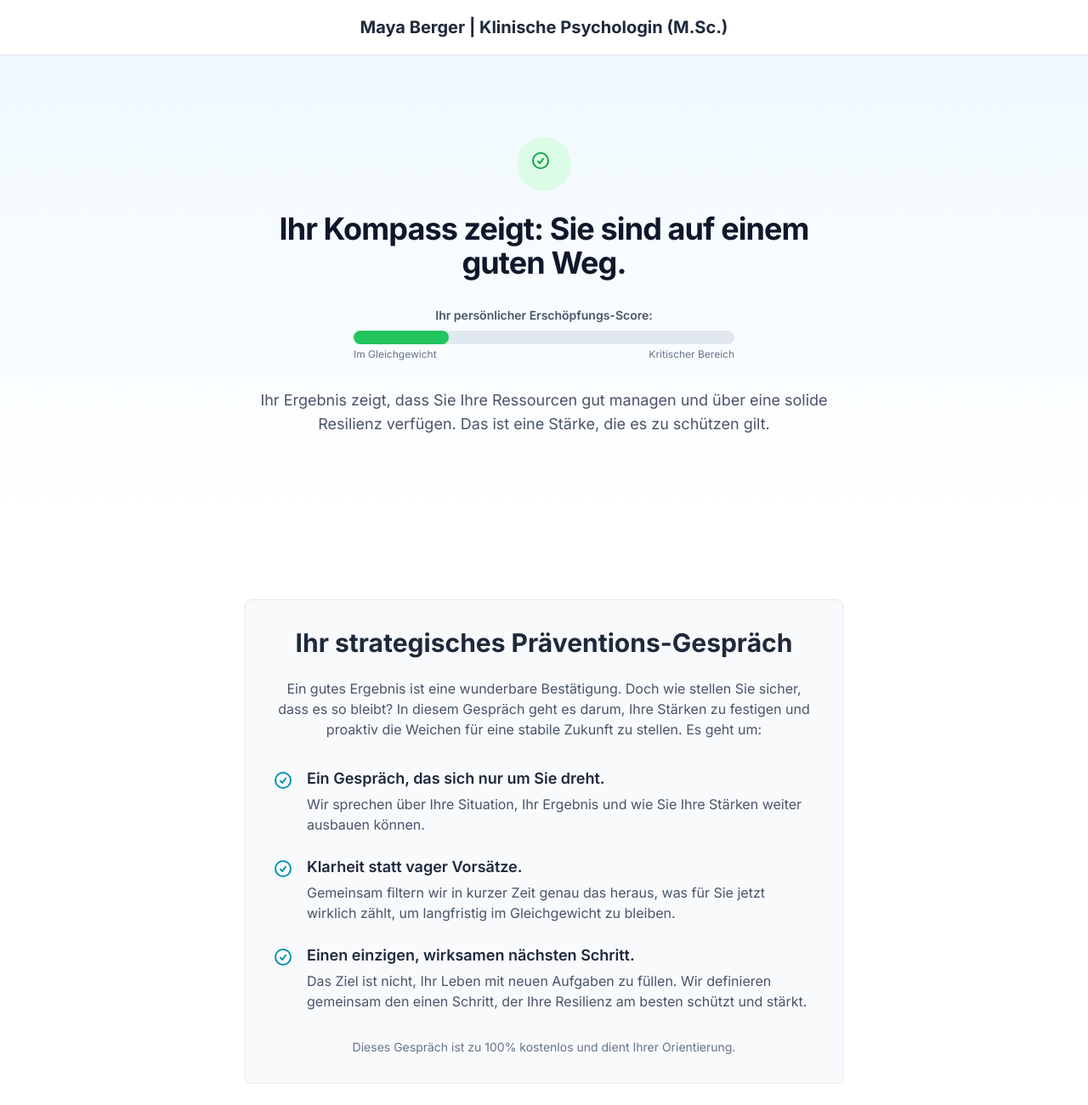
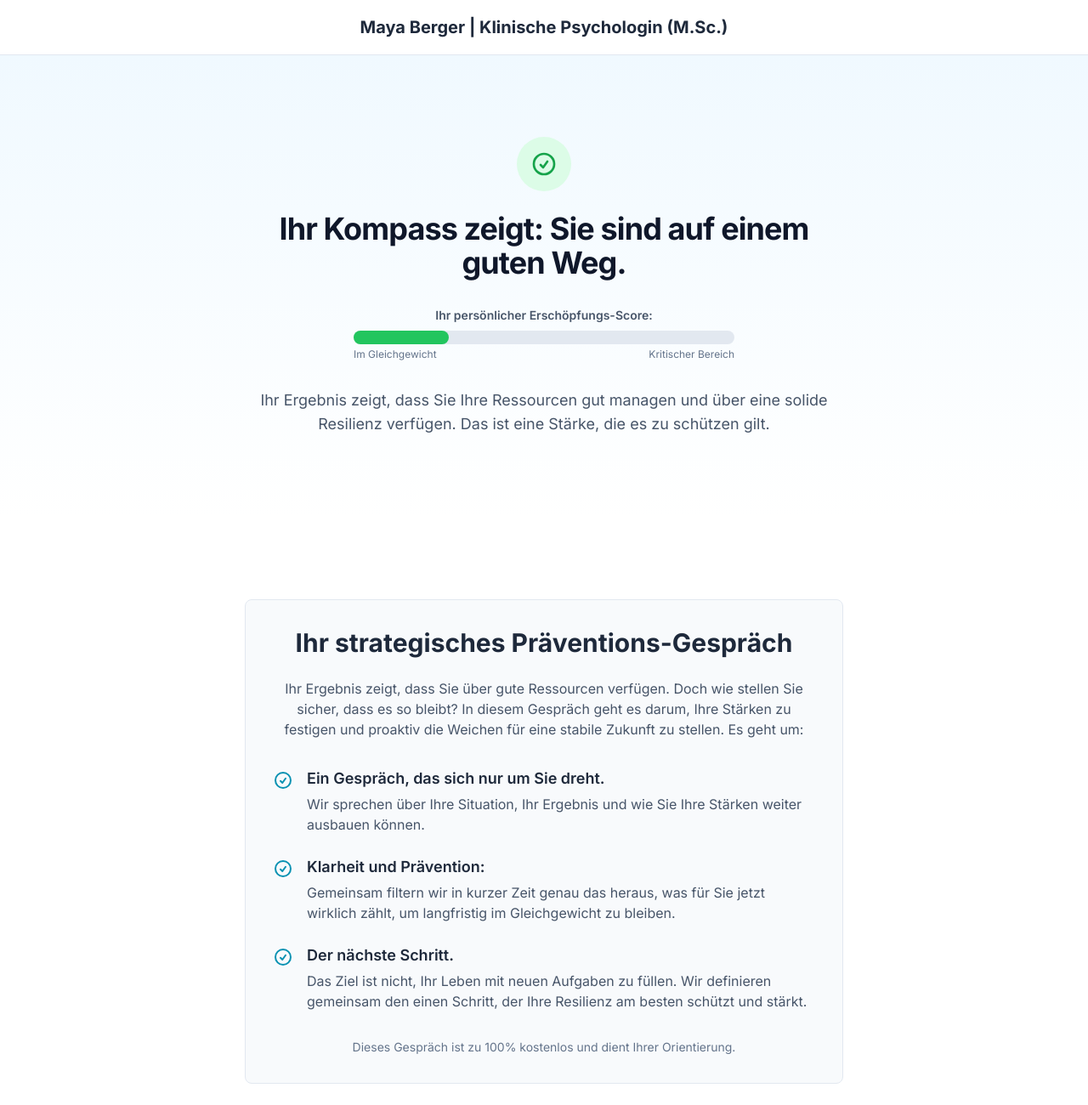
Before and after one commit to coffeeandrecovery/landingpage, a plain HTML site: page ergebnis-praevention.html in a window 1280 px wide. Shown: the top 1300 px of the page at 85% size. Drawn offline with nearby package versions, Linux system fonts and the light colour scheme.

Commit message:
ergebnis-praevention.html aktualisieren

```diff
--- a/ergebnis-praevention.html
+++ b/ergebnis-praevention.html
@@ -43,7 +43,7 @@
             <div class="max-w-3xl mx-auto px-4 sm:px-6 lg:px-8 text-center">
                 <div data-aos="fade-up">
                     <div class="flex items-center justify-center h-16 w-16 rounded-full bg-green-100 text-green-600 mx-auto">
-                        <svg class="h-8 w-8" xmlns="http://www.w3.org/2000/svg" fill="none" viewBox="0" 24 24" stroke-width="2" stroke="currentColor">
+                        <svg class="h-8 w-8" xmlns="http://www.w3.org/2000/svg" fill="none" viewBox="0 0 24 24" stroke-width="2" stroke="currentColor">
                             <path stroke-linecap="round" stroke-linejoin="round" d="M9 12.75L11.25 15 15 9.75M21 12a9 9 0 11-18 0 9 9 0 0118 0z" />
                         </svg>
                     </div>
@@ -73,7 +73,7 @@
                 <div class="p-4 sm:p-8 bg-slate-50 rounded-lg border border-slate-200">
                     <h2 class="text-3xl font-bold text-slate-800 text-center">Ihr strategisches Präventions-Gespräch</h2>
                     <div class="mt-6 max-w-none">
-                        <p class="text-center text-slate-600">Ein gutes Ergebnis ist eine wunderbare Bestätigung. Doch wie stellen Sie sicher, dass es so bleibt? In diesem Gespräch geht es darum, Ihre Stärken zu festigen und proaktiv die Weichen für eine stabile Zukunft zu stellen. Es geht um:</p>
+                        <p class="text-center text-slate-600">Ihr Ergebnis zeigt, dass Sie über gute Ressourcen verfügen. Doch wie stellen Sie sicher, dass es so bleibt? In diesem Gespräch geht es darum, Ihre Stärken zu festigen und proaktiv die Weichen für eine stabile Zukunft zu stellen. Es geht um:</p>
                         <ul class="mt-8 space-y-6">
                             <li class="flex items-start">
                                 <div class="flex-shrink-0 mt-1"><svg class="h-6 w-6 text-cyan-600" fill="none" viewBox="0 0 24 24" stroke-width="2" stroke="currentColor"><path stroke-linecap="round" stroke-linejoin="round" d="M9 12.75L11.25 15 15 9.75M21 12a9 9 0 11-18 0 9 9 0 0118 0z" /></svg></div>
@@ -85,14 +85,14 @@
                             <li class="flex items-start">
                                 <div class="flex-shrink-0 mt-1"><svg class="h-6 w-6 text-cyan-600" fill="none" viewBox="0 0 24 24" stroke-width="2" stroke="currentColor"><path stroke-linecap="round" stroke-linejoin="round" d="M9 12.75L11.25 15 15 9.75M21 12a9 9 0 11-18 0 9 9 0 0118 0z" /></svg></div>
                                 <div class="ml-4">
-                                    <h3 class="text-lg font-semibold text-slate-800">Klarheit statt vager Vorsätze.</h3>
+                                    <h3 class="text-lg font-semibold text-slate-800">Klarheit und Prävention:</h3>
                                     <p class="mt-1 text-slate-600">Gemeinsam filtern wir in kurzer Zeit genau das heraus, was für Sie jetzt wirklich zählt, um langfristig im Gleichgewicht zu bleiben.</p>
                                 </div>
                             </li>
                             <li class="flex items-start">
                                 <div class="flex-shrink-0 mt-1"><svg class="h-6 w-6 text-cyan-600" fill="none" viewBox="0 0 24 24" stroke-width="2" stroke="currentColor"><path stroke-linecap="round" stroke-linejoin="round" d="M9 12.75L11.25 15 15 9.75M21 12a9 9 0 11-18 0 9 9 0 0118 0z" /></svg></div>
                                 <div class="ml-4">
-                                    <h3 class="text-lg font-semibold text-slate-800">Einen einzigen, wirksamen nächsten Schritt.</h3>
+                                    <h3 class="text-lg font-semibold text-slate-800">Der nächste Schritt.</h3>
                                     <p class="mt-1 text-slate-600">Das Ziel ist nicht, Ihr Leben mit neuen Aufgaben zu füllen. Wir definieren gemeinsam den einen Schritt, der Ihre Resilienz am besten schützt und stärkt.</p>
                                 </div>
                             </li>
```
